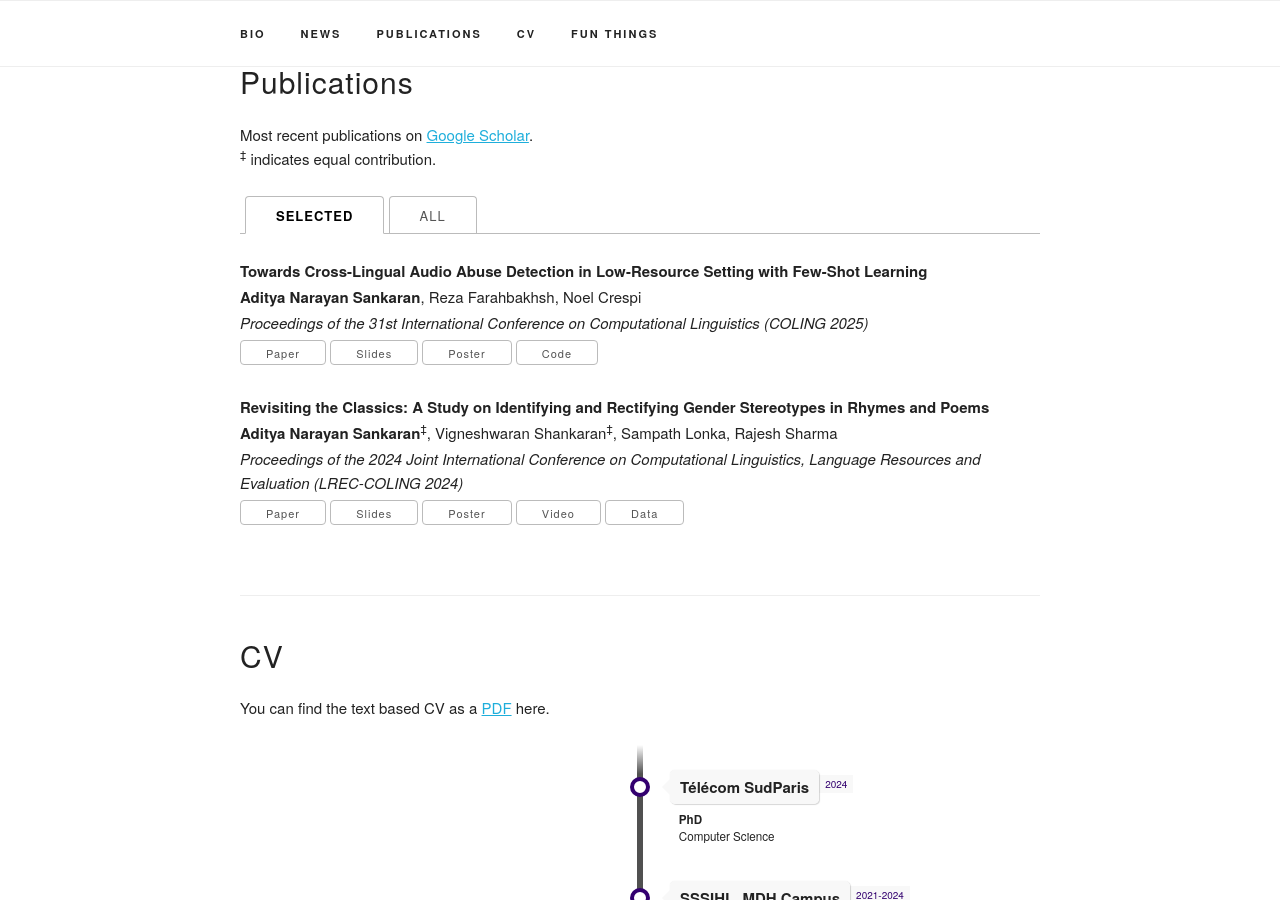
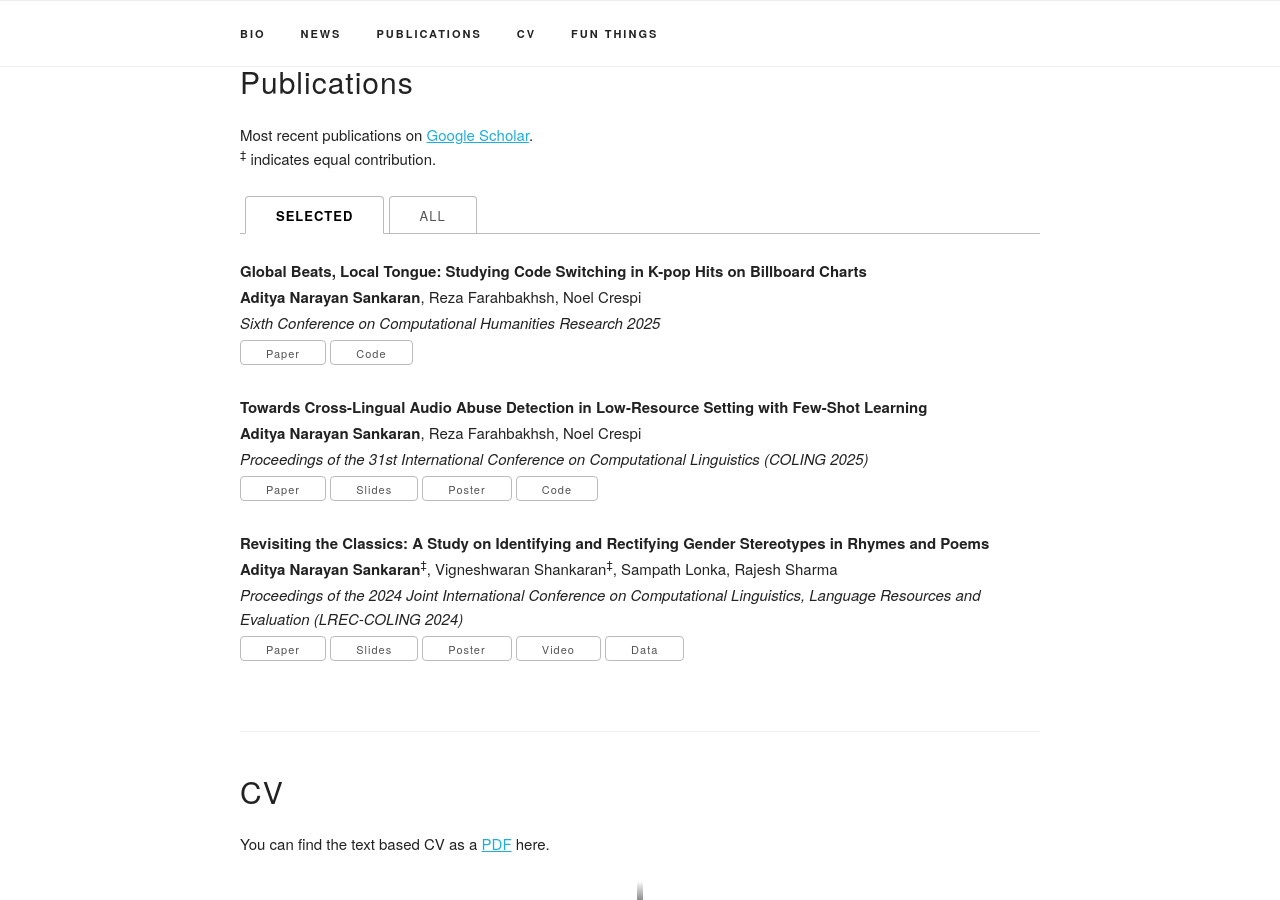
Before and after one commit to callmesanfornow/callmesanfornow.github.io, a Jekyll site: the page built from index.html, in a window 1280 px wide and 900 px high, scrolled down 1111 px. Built offline with Jekyll 4.4.1, drawn with Linux system fonts in a browser that asks for light colours; some web fonts are replaced.

Commit message:
update CHR initial
Updated publication details for a paper on K-pop, including venue, PDF link, and code repository.

```diff
--- a/_data/publications.yaml
+++ b/_data/publications.yaml
@@ -1,12 +1,12 @@
 papers:
   - title: "Global Beats, Local Tongue: Studying Code Switching in K-pop Hits on Billboard Charts"
     authors: "<b>Aditya Narayan Sankaran</b>, Reza Farahbakhsh, Noel Crespi"
-    venue: "Under Review at CHR 2025"
-    paper_pdf:
-    code:
+    venue: "Sixth Conference on Computational Humanities Research 2025"
+    paper_pdf: "https://arxiv.org/abs/2509.23197?"
+    code: "https://github.com/callmesanfornow/k-pop-billboard"
     poster :
     slides :
-    selected: n
+    selected: y
 
   # - title: "Investigating Few-Shot Learning in Hate Speech Detection for Code-Mixed Indian Languages with Encoder Models"
   #   authors: "<b>Aditya Narayan Sankaran</b>, Reza Farahbakhsh, Noel Crespi"
```
